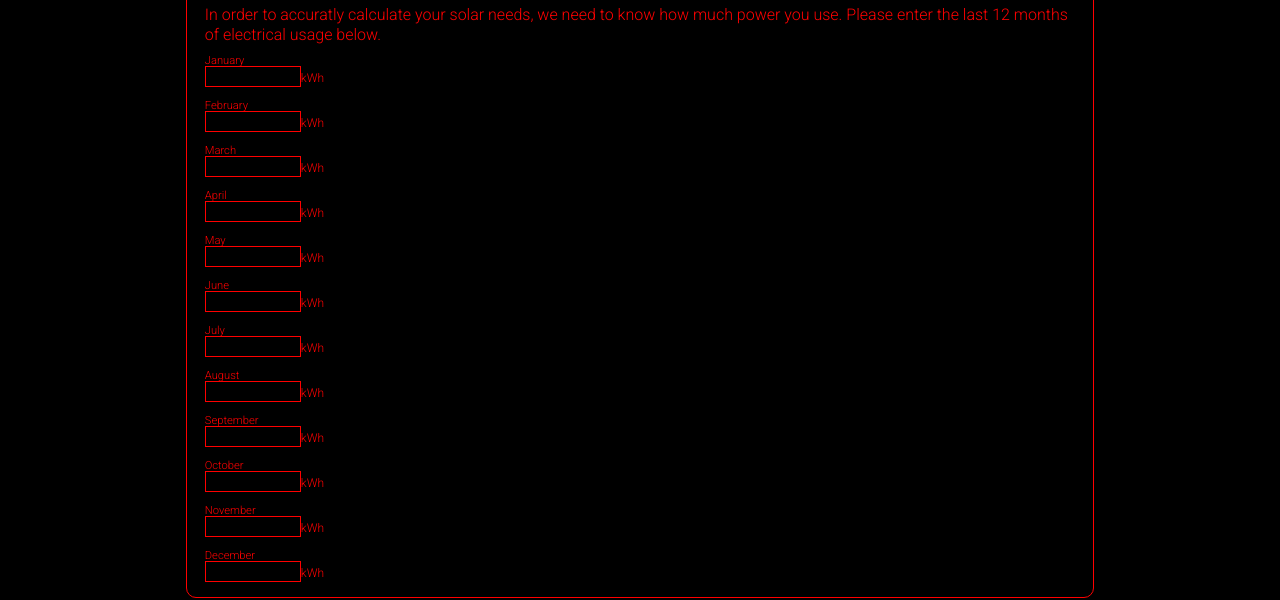
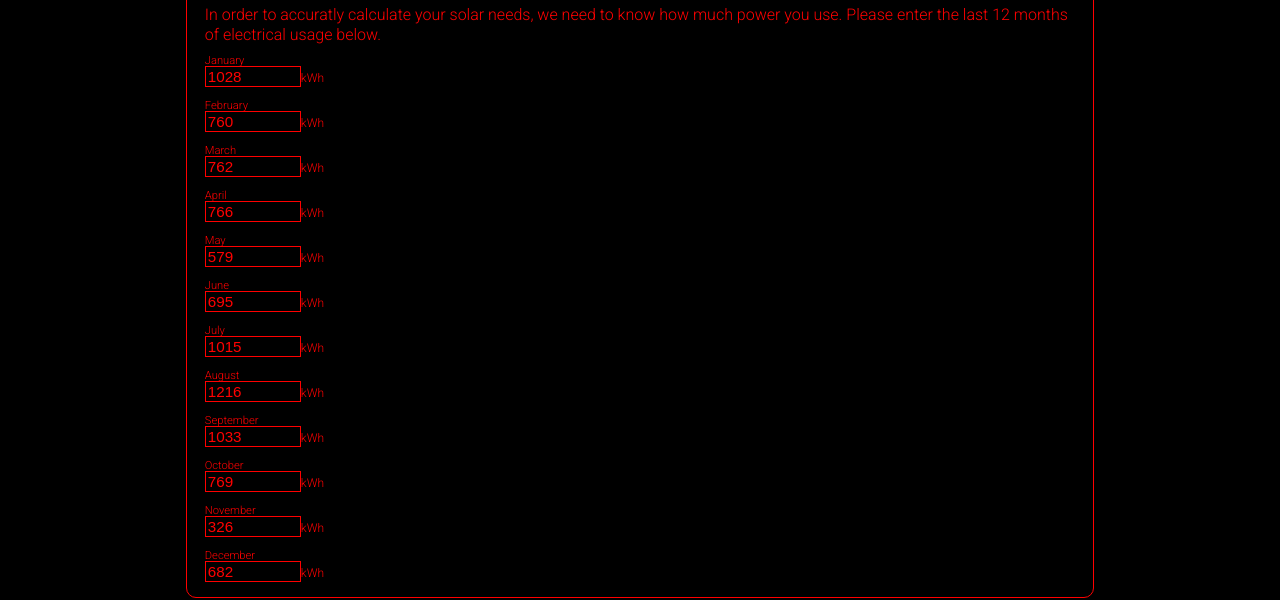
Before and after one commit to MickailaBargo/Solar-Calculator, a plain HTML site: page index.html in a window 1280 px wide. Shown: the part 240-840 px from the top of the page. Drawn offline with Linux system fonts and the light colour scheme; files whose address does not match are found by name.

Commit message:
Update index.html

```diff
--- a/index.html
+++ b/index.html
@@ -1,4 +1,4 @@
-!Doctype html>
+<	!Doctype html>
 <html>
 <head>
 	<meta charset="UTF-8">
@@ -27,19 +27,18 @@
 <form name="solarForm" action="" method="post">
 <fieldset id="mpc"><legend>Monthly Power Consumption</legend>
 <p>In order to accuratly calculate your solar needs, we need to know how much power you use. Please enter the last 12 months of electrical usage below.</p>
-	<label><span>January</span><input name="jan" type="number" value="">kWh</label>
-	<label><span>February</span><input name="feb" type="number" value="">kWh</label>
-	<label><span>March</span><input name="mar" type="number" value="">kWh</label>
-	<label><span>April</span><input name="apr" type="number" value="">kWh</label>
-	<label><span>May</span><input name="may" type="number" value="">kWh</label>
-	<label><span>June</span><input name="jun" type="number" value="">kWh</label>
-	<label><span>July</span><input name="jul" type="number" value="">kWh</label>
-	<label><span>August</span><input name="aug" type="number" value="">kWh</label>
-	<label><span>September</span><input name="sep" type="number" value="">kWh</label>
-	<label><span>October</span><input name="oct" type="number" value="">kWh</label>
-	<label><span>November</span><input name="nov" type="number" value="">kWh</label>
-	<label><span>December</span><input name="dec" type="number" value="">kWh</label>
-
+	<label><span>January</span><input name="jan" type="number" value="1028">kWh</label>
+	<label><span>February</span><input name="feb" type="number" value="760">kWh</label>
+	<label><span>March</span><input name="mar" type="number" value="762">kWh</label>
+	<label><span>April</span><input name="apr" type="number" value="766">kWh</label>
+	<label><span>May</span><input name="may" type="number" value="579">kWh</label>
+	<label><span>June</span><input name="jun" type="number" value="695">kWh</label>
+	<label><span>July</span><input name="jul" type="number" value="1015">kWh</label>
+	<label><span>August</span><input name="aug" type="number" value="1216">kWh</label>
+	<label><span>September</span><input name="sep" type="number" value="1033">kWh</label>
+	<label><span>October</span><input name="oct" type="number" value="769">kWh</label>
+	<label><span>November</span><input name="nov" type="number" value="326">kWh</label>
+	<label><span>December</span><input name="dec" type="number" value="682">kWh</label>
 </fieldset>
 
 
```
